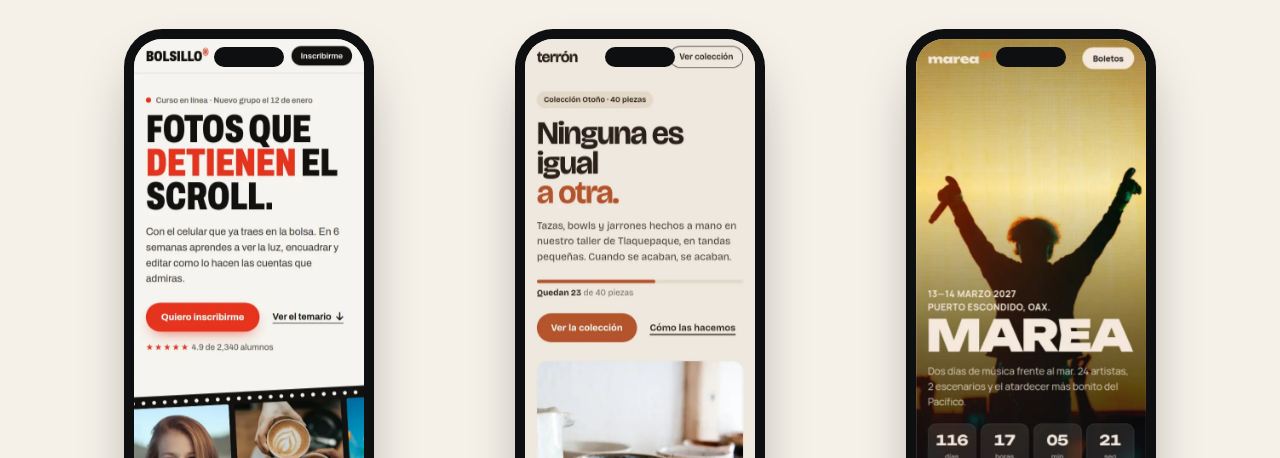
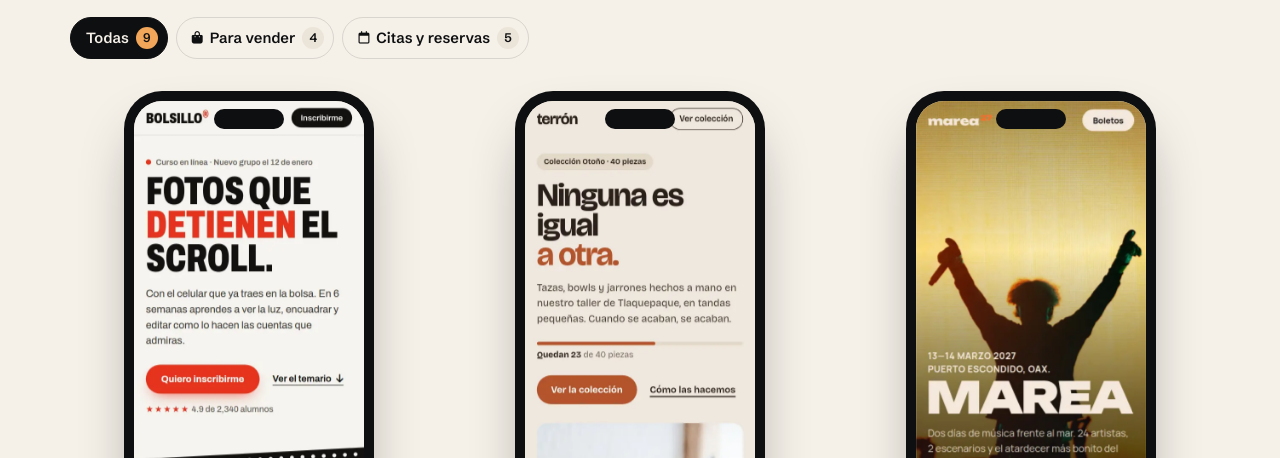
Before and after one commit to Yale42/yalech-landing-pages, a plain HTML site: page index.html in a window 1280 px wide. Shown: the part 642-1100 px from the top of the page. Drawn offline with Linux system fonts and the light colour scheme.

Commit message:
Ordena la portada por tipo de plantilla
- Filtro Todas / Para vender / Citas y reservas con cuántas hay en cada uno
- Se puede compartir ya filtrada con ?tipo=vender o ?tipo=agendar (solo valores conocidos)
- El carrusel vuelve a contar puntitos y posición cuando cambia el filtro

```diff
--- a/assets/carrusel.js
+++ b/assets/carrusel.js
@@ -4,13 +4,16 @@
 //   · una «probadita»: la primera vez que aparece en pantalla, los ejemplos se asoman y regresan
 // Uso: carrusel(elemento) o carrusel(elemento, { flechas: false }). Solo se muestra cuando de verdad
 // hay más contenido del que cabe (en computadora, si todo cabe, no aparece nada).
+// Si ocultas o muestras elementos (por ejemplo con un filtro), avísale con:
+//   elemento.dispatchEvent(new Event('carrusel:actualizar'))
 // Estilos en assets/carrusel.css. Necesita Font Awesome para los íconos de las flechas.
 (() => {
   const calm = matchMedia('(prefers-reduced-motion: reduce)').matches;
 
   window.carrusel = (rail, { flechas = true } = {}) => {
     if (!rail || rail.dataset.carrusel) return;
-    const items = [...rail.children].filter(el => el.offsetParent !== null || el.getClientRects().length);
+    const visibles = () => [...rail.children].filter(el => !el.hidden && (el.offsetParent !== null || el.getClientRects().length));
+    let items = visibles();
     if (items.length < 2) return;
     rail.dataset.carrusel = '1';
 
@@ -28,13 +31,24 @@
 
     const ui = document.createElement('div');
     ui.className = 'rail-ui';
-    ui.innerHTML = `<div class="rail-dots">${items.map((_, i) => `<button type="button" aria-label="Ir al ${i + 1} de ${items.length}"></button>`).join('')}</div><span class="rail-count" aria-live="polite"></span>`;
+    ui.innerHTML = '<div class="rail-dots"></div><span class="rail-count" aria-live="polite"></span>';
     caja.after(ui);
-    const puntos = [...ui.querySelectorAll('.rail-dots button')];
+    const cajaPuntos = ui.querySelector('.rail-dots');
     const cuenta = ui.querySelector('.rail-count');
+    let puntos = [];
+    const armarPuntos = () => {
+      puntos = items.map((_, i) => {
+        const b = Object.assign(document.createElement('button'), { type: 'button' });
+        b.setAttribute('aria-label', `Ir al ${i + 1} de ${items.length}`);
+        b.addEventListener('click', () => ir(i));
+        return b;
+      });
+      cajaPuntos.replaceChildren(...puntos);
+    };
 
-    const base = () => items[0].offsetLeft;
+    const base = () => (items[0] ? items[0].offsetLeft : 0);
     const actual = () => {
+      if (!items.length) return 0;
       const x = rail.scrollLeft;
       let mejor = 0;
       items.forEach((el, i) => { if (Math.abs(el.offsetLeft - base() - x) < Math.abs(items[mejor].offsetLeft - base() - x)) mejor = i; });
@@ -44,11 +58,11 @@
     };
     const ir = i => {
       i = Math.max(0, Math.min(items.length - 1, i));
+      if (!items[i]) return;
       rail.scrollTo({ left: items[i].offsetLeft - base(), behavior: calm ? 'auto' : 'smooth' });
     };
     prev.addEventListener('click', () => ir(actual() - 1));
     next.addEventListener('click', () => ir(actual() + 1));
-    puntos.forEach((p, i) => p.addEventListener('click', () => ir(i)));
 
     let pendiente = false;
     const pintar = () => {
@@ -66,7 +80,16 @@
     const pedir = () => { if (!pendiente) { pendiente = true; requestAnimationFrame(pintar); } };
     rail.addEventListener('scroll', pedir, { passive: true });
     addEventListener('resize', pedir);
+    armarPuntos();
     pintar();
+
+    // Cuando cambian los elementos visibles: vuelve a contar y regresa al inicio
+    rail.addEventListener('carrusel:actualizar', () => {
+      items = visibles();
+      armarPuntos();
+      rail.scrollLeft = 0;
+      pintar();
+    });
 
     // La «probadita»: una sola vez, cuando el carrusel ya está a la vista
     if (!calm && 'IntersectionObserver' in window) {
--- a/assets/iconos/iconos.css
+++ b/assets/iconos/iconos.css
@@ -1,8 +1,8 @@
 /* Íconos: Font Awesome Free 6.5.1 (https://fontawesome.com), recortado a los que usa este sitio.
  * Licencia: íconos CC BY 4.0, fuentes SIL OFL 1.1, código MIT. Copyright 2023 Fonticons, Inc.
  * Generado con assets/iconos/actualizar.py; no lo edites a mano. */
-@font-face { font-family: 'Font Awesome 6 Free'; font-style: normal; font-weight: 900; font-display: block; src: url("solid.woff2?v=6aa98fb0") format("woff2"); }
-@font-face { font-family: 'Font Awesome 6 Free'; font-style: normal; font-weight: 400; font-display: block; src: url("regular.woff2?v=b9c2aaea") format("woff2"); }
+@font-face { font-family: 'Font Awesome 6 Free'; font-style: normal; font-weight: 900; font-display: block; src: url("solid.woff2?v=4775dbd0") format("woff2"); }
+@font-face { font-family: 'Font Awesome 6 Free'; font-style: normal; font-weight: 400; font-display: block; src: url("regular.woff2?v=02f13f34") format("woff2"); }
 @font-face { font-family: 'Font Awesome 6 Brands'; font-style: normal; font-weight: 400; font-display: block; src: url("brands.woff2?v=27e3b55a") format("woff2"); }
 
 .fa-solid, .fa-regular, .fa-brands {
@@ -23,6 +23,7 @@
 .fa-bicycle::before { content: "\f206"; }
 .fa-bolt::before { content: "\f0e7"; }
 .fa-box-open::before { content: "\f49e"; }
+.fa-calendar::before { content: "\f133"; }
 .fa-campground::before { content: "\f6bb"; }
 .fa-car::before { content: "\f1b9"; }
 .fa-check::before { content: "\f00c"; }
--- a/estilos.css
+++ b/estilos.css
@@ -257,6 +257,48 @@ body {
   color: var(--muted);
   white-space: nowrap;
 }
+
+/* ---------- Filtro por tipo ---------- */
+.filters {
+  display: flex;
+  flex-wrap: wrap;
+  gap: 8px;
+  max-width: 1180px;
+  margin: 20px auto 0;
+  padding: 0 20px;
+}
+.filters button {
+  flex: none;
+  display: inline-flex;
+  align-items: center;
+  gap: 7px;
+  padding: 9px 9px 9px 15px;
+  border: 1px solid var(--line);
+  border-radius: 999px;
+  background: transparent;
+  color: var(--ink);
+  font: inherit;
+  font-size: 0.92rem;
+  font-weight: 600;
+  cursor: pointer;
+  transition: background 0.2s, color 0.2s, border-color 0.2s;
+}
+.filters button i { font-size: 0.85em; }
+.filters button span {
+  display: grid;
+  place-items: center;
+  min-width: 22px;
+  height: 22px;
+  padding: 0 6px;
+  border-radius: 999px;
+  background: var(--paper);
+  font-size: 0.78rem;
+}
+.filters button:hover { border-color: var(--ink); }
+.filters button[aria-pressed="true"] { background: var(--ink); border-color: var(--ink); color: var(--bg); }
+.filters button[aria-pressed="true"] span { background: var(--amber); color: var(--ink); }
+.filters button:focus-visible { outline: 2px solid var(--amber-text); outline-offset: 2px; }
+.item[hidden] { display: none !important; }
 
 /* ---------- Catálogo ---------- */
 .grid {
--- a/index.html
+++ b/index.html
@@ -23,8 +23,8 @@
   <link rel="preconnect" href="https://fonts.googleapis.com" />
   <link rel="preconnect" href="https://fonts.gstatic.com" crossorigin />
   <link href="https://fonts.googleapis.com/css2?family=Schibsted+Grotesk:wght@400;500;600;700&display=swap" rel="stylesheet" />
-  <link rel="stylesheet" href="assets/iconos/iconos.css?v=5" />
-  <link rel="stylesheet" href="estilos.css?v=3" />
+  <link rel="stylesheet" href="assets/iconos/iconos.css?v=6" />
+  <link rel="stylesheet" href="estilos.css?v=5" />
   <link rel="stylesheet" href="assets/cotizar.css?v=1" />
   <link rel="stylesheet" href="assets/carrusel.css?v=2" />
 </head>
@@ -54,8 +54,15 @@
       <div><h2>Landing pages</h2><p class="category-sub">Una sola página para vender, reservar o agendar citas.</p></div>
       <p class="swipe-hint">Desliza para ver más →</p>
     </div>
+    <!-- Filtro por tipo. Cada plantilla lleva data-tipo="vender" o "agendar".
+         Se puede compartir ya filtrado: …/?tipo=vender o …/?tipo=agendar -->
+    <div class="filters" role="group" aria-label="Filtrar ejemplos por tipo">
+      <button type="button" data-filtro="todas" aria-pressed="true">Todas <span data-cuantas="todas"></span></button>
+      <button type="button" data-filtro="vender" aria-pressed="false"><i class="fa-solid fa-bag-shopping"></i> Para vender <span data-cuantas="vender"></span></button>
+      <button type="button" data-filtro="agendar" aria-pressed="false"><i class="fa-regular fa-calendar"></i> Citas y reservas <span data-cuantas="agendar"></span></button>
+    </div>
     <div class="grid">
-      <article class="item">
+      <article class="item" data-tipo="vender">
         <a class="phone" href="curso/" target="_blank" rel="noopener" aria-label="Ver landing de curso en vivo">
           <span class="screen"><img src="assets/plantillas/landing-curso.jpg" alt="Landing de un curso en línea" loading="lazy" width="540" height="1169" data-tall="assets/plantillas/largas/landing-curso.webp" /></span>
         </a>
@@ -70,7 +77,7 @@
           </div>
         </div>
       </article>
-      <article class="item">
+      <article class="item" data-tipo="vender">
         <a class="phone" href="ceramica/" target="_blank" rel="noopener" aria-label="Ver landing de producto en vivo">
           <span class="screen"><img src="assets/plantillas/landing-ceramica.jpg" alt="Landing de una marca de cerámica" loading="lazy" width="540" height="1169" data-tall="assets/plantillas/largas/landing-ceramica.webp" /></span>
         </a>
@@ -85,7 +92,7 @@
           </div>
         </div>
       </article>
-      <article class="item">
+      <article class="item" data-tipo="vender">
         <a class="phone" href="festival/" target="_blank" rel="noopener" aria-label="Ver landing de evento en vivo">
           <span class="screen"><img src="assets/plantillas/landing-festival.jpg" alt="Landing de un festival de música" loading="lazy" width="540" height="1169" data-tall="assets/plantillas/largas/landing-festival.webp" /></span>
         </a>
@@ -100,7 +107,7 @@
           </div>
         </div>
       </article>
-      <article class="item">
+      <article class="item" data-tipo="agendar">
         <a class="phone" href="restaurante/" target="_blank" rel="noopener" aria-label="Ver landing de restaurante en vivo">
           <span class="screen"><img src="assets/plantillas/landing-restaurante.jpg" alt="Landing de un restaurante mexicano" loading="lazy" width="540" height="1169" data-tall="assets/plantillas/largas/landing-restaurante.webp" /></span>
         </a>
@@ -115,7 +122,7 @@
           </div>
         </div>
       </article>
-      <article class="item">
+      <article class="item" data-tipo="agendar">
         <a class="phone" href="dental/" target="_blank" rel="noopener" aria-label="Ver landing de consultorio en vivo">
           <span class="screen"><img src="assets/plantillas/landing-dental.jpg" alt="Landing de una clínica dental" loading="lazy" width="540" height="1169" data-tall="assets/plantillas/largas/landing-dental.webp" /></span>
         </a>
@@ -130,7 +137,7 @@
           </div>
         </div>
       </article>
-      <article class="item">
+      <article class="item" data-tipo="vender">
         <a class="phone" href="inmobiliaria/" target="_blank" rel="noopener" aria-label="Ver landing de inmobiliaria en vivo">
           <span class="screen"><img src="assets/plantillas/landing-inmobiliaria.jpg" alt="Landing de un desarrollo de casas" loading="lazy" width="540" height="1169" data-tall="assets/plantillas/largas/landing-inmobiliaria.webp" /></span>
         </a>
@@ -145,7 +152,7 @@
           </div>
         </div>
       </article>
-      <article class="item">
+      <article class="item" data-tipo="agendar">
         <a class="phone" href="gimnasio/" target="_blank" rel="noopener" aria-label="Ver landing de gimnasio en vivo">
           <span class="screen"><img src="assets/plantillas/landing-gimnasio.jpg" alt="Landing de un gimnasio funcional" loading="lazy" width="540" height="1169" data-tall="assets/plantillas/largas/landing-gimnasio.webp" /></span>
         </a>
@@ -160,7 +167,7 @@
           </div>
         </div>
       </article>
-      <article class="item">
+      <article class="item" data-tipo="agendar">
         <a class="phone" href="barberia/" target="_blank" rel="noopener" aria-label="Ver landing de barbería en vivo">
           <span class="screen"><img src="assets/plantillas/landing-barberia.jpg" alt="Landing de una barbería clásica" loading="lazy" width="540" height="1169" data-tall="assets/plantillas/largas/landing-barberia.webp" /></span>
         </a>
@@ -175,7 +182,7 @@
           </div>
         </div>
       </article>
-      <article class="item">
+      <article class="item" data-tipo="agendar">
         <a class="phone" href="plomeria/" target="_blank" rel="noopener" aria-label="Ver landing de plomería en vivo">
           <span class="screen"><img src="assets/plantillas/landing-plomeria.jpg" alt="Landing de un servicio de plomería a domicilio" loading="lazy" width="540" height="1169" data-tall="assets/plantillas/largas/landing-plomeria.webp" /></span>
         </a>
@@ -216,10 +223,33 @@
 
   <script src="assets/motion.js"></script>
   <script src="assets/cotizar.js?v=2"></script>
-  <script src="assets/carrusel.js?v=1"></script>
+  <script src="assets/carrusel.js?v=2"></script>
   <script>
     // Carrusel de ejemplos: flechas, puntitos y una probadita para que se note que se desliza
     document.querySelectorAll('.category .grid').forEach(g => carrusel(g));
+
+    // Filtro por tipo: Todas / Para vender / Citas y reservas
+    const lista = document.querySelector('#landing-pages .grid');
+    const tarjetas = [...lista.querySelectorAll('.item[data-tipo]')];
+    const FILTROS = ['todas', 'vender', 'agendar'];
+    document.querySelectorAll('[data-cuantas]').forEach(s => {
+      const f = s.dataset.cuantas;
+      s.textContent = f === 'todas' ? tarjetas.length : tarjetas.filter(t => t.dataset.tipo === f).length;
+    });
+    const filtrar = (f, { guardar = true } = {}) => {
+      if (!FILTROS.includes(f)) f = 'todas';
+      document.querySelectorAll('[data-filtro]').forEach(b => b.setAttribute('aria-pressed', b.dataset.filtro === f));
+      tarjetas.forEach(t => { t.hidden = f !== 'todas' && t.dataset.tipo !== f; });
+      lista.dispatchEvent(new Event('carrusel:actualizar'));
+      if (guardar) {
+        const url = new URL(location.href);
+        if (f === 'todas') url.searchParams.delete('tipo'); else url.searchParams.set('tipo', f);
+        history.replaceState(null, '', url.pathname + url.search + url.hash);
+      }
+    };
+    document.querySelectorAll('[data-filtro]').forEach(b => b.addEventListener('click', () => filtrar(b.dataset.filtro)));
+    const pedido = new URLSearchParams(location.search).get('tipo');
+    if (FILTROS.includes(pedido)) filtrar(pedido, { guardar: false });
 
     // Aparecen al bajar
     motion.reveal('.category-head, .why-title, .outro-text, .outro .btn');
```
Also changed, not shown: barberia/index.html (+1 -1 lines), ceramica/index.html (+1 -1 lines), curso/index.html (+1 -1 lines), dental/index.html (+1 -1 lines), festival/index.html (+1 -1 lines), gimnasio/index.html (+1 -1 lines), inmobiliaria/index.html (+1 -1 lines), plomeria/index.html (+1 -1 lines), restaurante/index.html (+1 -1 lines), assets/iconos/regular.woff2, assets/iconos/solid.woff2, 1 other file.
